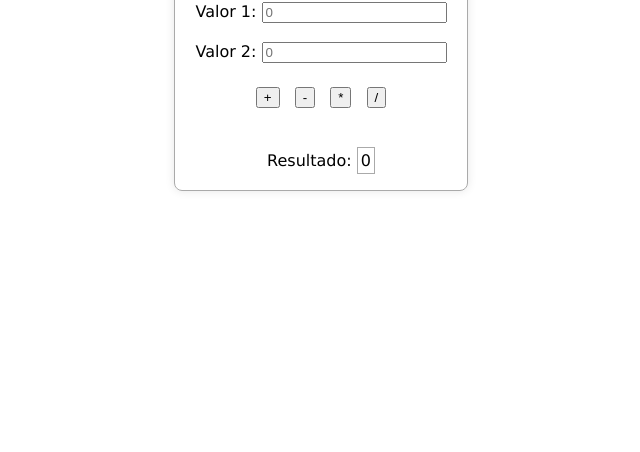
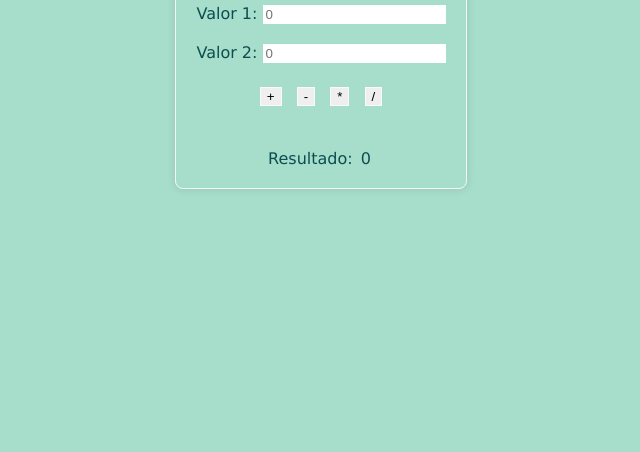
Before and after one commit to LorenaMartins1/calculadora, a plain HTML site: page index.html in a window 1280 px wide. Shown: the part 348-800 px from the top of the page, without its empty margins (319-959 px from the left). Drawn offline with Linux system fonts and the light colour scheme.

Commit message:
ater: hover, border input e border operacoes

```diff
--- a/style.css
+++ b/style.css
@@ -1,4 +1,6 @@
 body {
+  background-color: rgb(166, 221, 203);
+  color: rgb(12, 78, 78);
   font-family: Verdana, Geneva, Tahoma, sans-serif;
   display: flex;
   justify-content: center;
@@ -9,17 +11,26 @@ body {
 
 .calculadora {
   text-align: center;
-  border: 1px solid #aaa;
+  border: 1px solid whitesmoke;
   padding: 20px;
   border-radius: 8px;
   box-shadow: 0 0 10px rgba(0, 0, 0, 0.1);
+  transition: transform 0.3s ease-in-out;
+}
+
+.calculadora:hover {
+  transform: scale(1.05);
+}
+
+input {
+  border: 1px solid rgba(255, 255, 255, 0.692);
 }
 
 .operacoes button {
+  border: 1px solid rgba(255, 255, 255, 0.692);
   margin: 5px;
 }
 
 .resultado {
-  border: solid 1px #aaa;
   padding: 3px;
 }
```
Also changed, not shown: index.html (+3 -0 lines).
